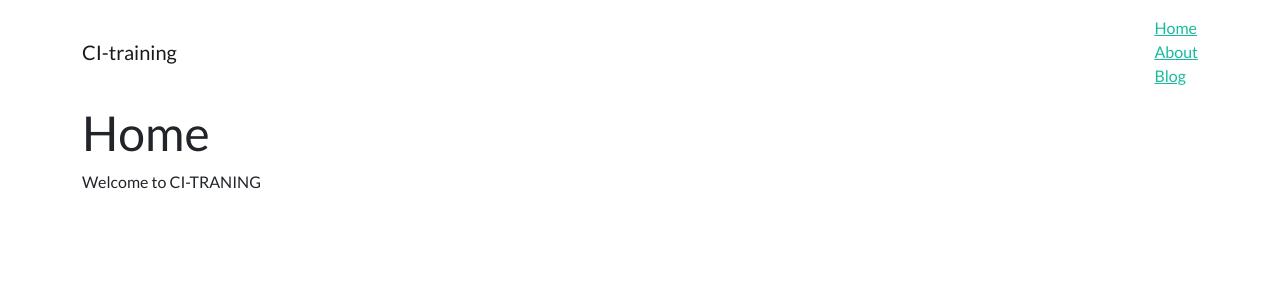
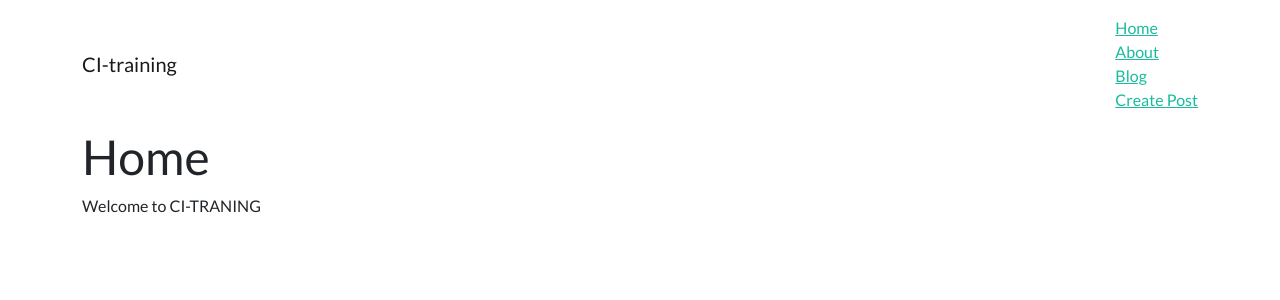
Before and after one commit to zachhh14/ci-training, a CodeIgniter app: page /ci-training/ in a window 1280 px wide. Shown: the top 300 px of the page. Run offline with CodeIgniter, Linux system fonts and the light colour scheme.

Commit message:
blog crud

```diff
--- a/application/config/routes.php
+++ b/application/config/routes.php
@@ -1,6 +1,8 @@
 <?php
 defined('BASEPATH') OR exit('No direct script access allowed');
 
+$route['posts/create'] = 'posts/create';
+$route['posts/update'] = 'posts/update';
 $route['posts/(:any)'] = 'posts/view/$1';
 $route['posts'] = 'posts/index';
 $route['default_controller'] = 'pages/view';
--- a/application/models/Post_model.php
+++ b/application/models/Post_model.php
@@ -10,11 +10,42 @@ class Post_model extends CI_Model
     public function get_posts($slug = FALSE)
     {
         if ($slug === FALSE) {
+            $this->db->order_by('id','DESC');
             $query = $this->db->get('posts');
             return $query->result_array();
         }
         $query = $this->db->get_where('posts', array('slug' => $slug));
         return $query->row_array();
+    }
 
+    public function create_post(){
+        $slug = url_title($this->input->post('title'));
+
+        $data = array(
+            'title' => $this->input->post('title'),
+            'slug' => $slug,
+            'body' => $this->input->post('body')
+        );
+
+        return $this->db->insert('posts',$data);
+    }
+
+    public function delete_post($id){
+        $this->db->where('id',$id);
+        $this->db->delete('posts');
+        return true;
+    }
+
+    public function update_post(){
+        $slug = url_title($this->input->post('title'));
+
+        $data = array(
+            'title' => $this->input->post('title'),
+            'slug' => $slug,
+            'body' => $this->input->post('body')
+        );
+
+        $this->db->where('id',$this->input->post('id'));
+        return $this->db->update('posts',$data);
     }
 }
--- a/application/views/posts/view.php
+++ b/application/views/posts/view.php
@@ -3,3 +3,9 @@
     <small class="post-date">Posted on:<?php echo $post['created_at']; ?></small><br>
     <?php echo $post['body']; ?>
 </div>
+
+<hr>
+<a class="btn btn-primary pull-left" href="edit/<?php echo $post['slug']; ?>">Edit</a>
+<?php echo form_open('/posts/delete/'.$post['id']); ?>
+    <input type="submit" value="Delete" class="btn btn-danger">
+</form>
--- a/application/views/templates/header.php
+++ b/application/views/templates/header.php
@@ -11,11 +11,15 @@
                     <a class="navbar-brand" href="/">CI-training</a>
                 </div>
                 <div id="navbar">
-                    <ul class="nav navbar-nav d-flex">
+                    <ul class="nav navbar-nav">
                         <li><a href="<?php echo base_url(); ?>">Home</a></li>
                         <li><a href="<?php echo base_url(); ?>about">About</a></li>
                         <li><a href="<?php echo base_url(); ?>posts">Blog</a></li>
                     </ul>
+                    <ul class="nav navbar-nav navbar-right">
+                    <li><a href="<?php echo base_url();?>posts/create">Create Post</a></li>
+                    </ul>
+
                 </div>
             </div>
         </nav>
```
Also changed, not shown: application/controllers/Posts.php (+39 -0 lines), application/views/posts/create.php (added, +15 -0 lines), application/views/posts/edit.php (added, +16 -0 lines).
